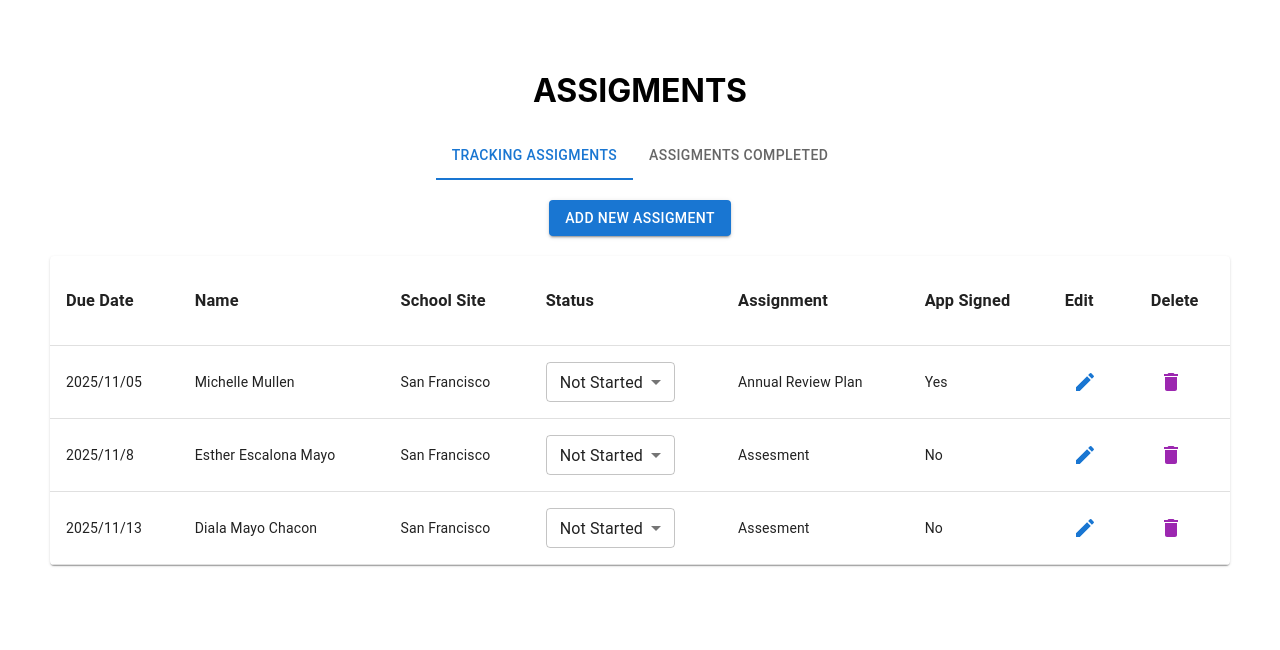
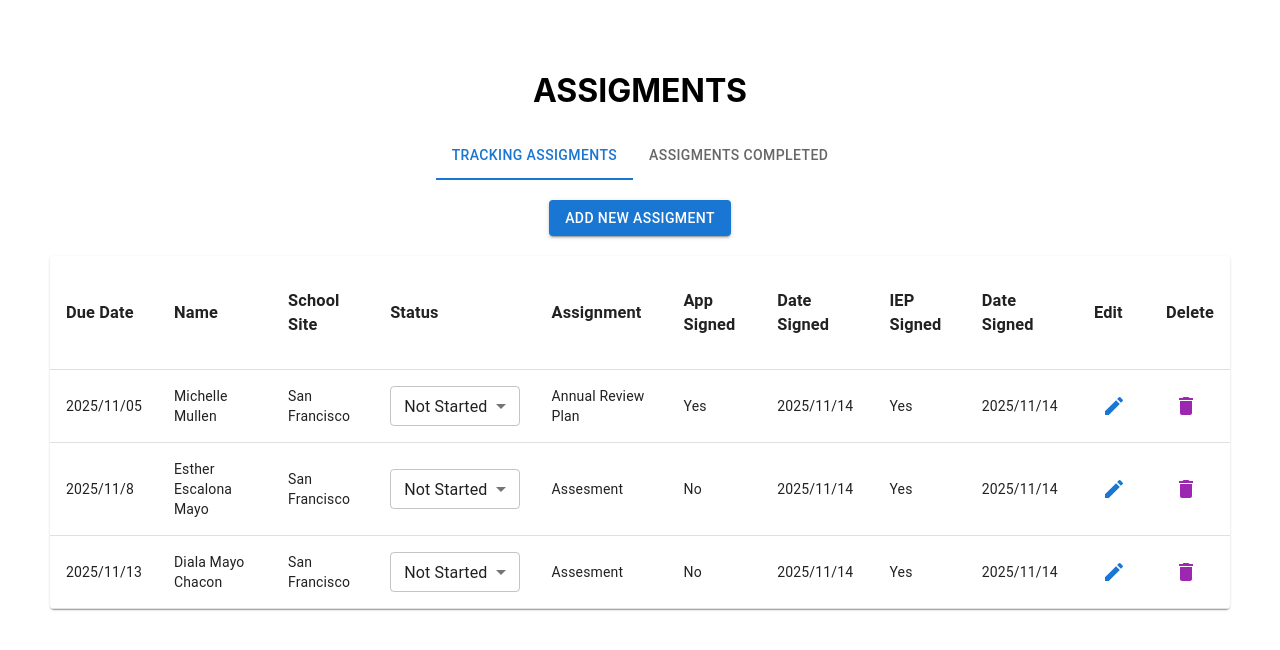
Before and after one commit to ramonescalonamayo/react-client-tracking-assigment-sheet, a React (Create React App) app: page / in a window 1280 px wide. Shown: the top 650 px of the page. Built offline with nearby package versions, Linux system fonts and the light colour scheme.

Commit message:
Adding columns to the table

```diff
--- a/src/App.js
+++ b/src/App.js
@@ -33,6 +33,9 @@ function App() {
       status: "Not Started",
       assignment: "Annual Review Plan",
       appSigned: "Yes",
+      dateSigned: "2025/11/14",
+      iepSigned: "Yes",
+      iepDateSigned:"2025/11/14"
     },
     {
       id: 2,
@@ -42,6 +45,9 @@ function App() {
       status: "Completed",
       assignment: "Triennial",
       appSigned: "No",
+      dateSigned: "2025/11/14",
+      iepSigned: "Yes",
+      iepDateSigned:"2025/11/14"
     },
     {
       id: 3,
@@ -51,6 +57,9 @@ function App() {
       status: "Not Started",
       assignment: "Assesment",
       appSigned: "No",
+      dateSigned: "2025/11/14",
+      iepSigned: "Yes",
+      iepDateSigned:"2025/11/14"
     },
     {
       id: 4,
@@ -60,6 +69,9 @@ function App() {
       status: "Not Started",
       assignment: "Assesment",
       appSigned: "No",
+      dateSigned: "2025/11/14",
+      iepSigned: "Yes",
+      iepDateSigned:"2025/11/14"
     },
   ]);
 
@@ -159,6 +171,9 @@ function App() {
               <TableCell><h3>Status</h3></TableCell>
               <TableCell><h3>Assignment</h3></TableCell>
               <TableCell><h3>App Signed</h3></TableCell>
+              <TableCell><h3>Date Signed</h3></TableCell>
+              <TableCell><h3>IEP Signed</h3></TableCell>
+              <TableCell><h3>Date Signed</h3></TableCell>
               <TableCell><h3>Edit</h3></TableCell>
               <TableCell><h3>Delete</h3></TableCell>
             </TableRow>
@@ -184,6 +199,9 @@ function App() {
                 </TableCell>
                 <TableCell>{row.assignment}</TableCell>
                 <TableCell>{row.appSigned}</TableCell>
+                <TableCell>{row.dateSigned}</TableCell>
+                <TableCell>{row.iepSigned}</TableCell>
+                <TableCell>{row.iepDateSigned}</TableCell>
                 <TableCell>
                   <IconButton color="primary" onClick={() => handleOpen(row)}>
                     <Edit />
@@ -206,7 +224,7 @@ function App() {
       {/* Dialogo para añadir/editar */}
       <Dialog open={open} onClose={handleClose}>
         <DialogTitle>
-          {editRow ? "Editar Elemento" : "Añadir Nuevo Elemento"}
+          {editRow ? "Edit Assigment" : "Add New Assigment"}
         </DialogTitle>
         <DialogContent
           style={{
@@ -260,9 +278,9 @@ function App() {
           />
         </DialogContent>
         <DialogActions>
-          <Button onClick={handleClose}>Cancelar</Button>
+          <Button onClick={handleClose}>Cancel</Button>
           <Button variant="contained" color="primary" onClick={handleSave}>
-            Guardar
+            Save
           </Button>
         </DialogActions>
       </Dialog>
```
